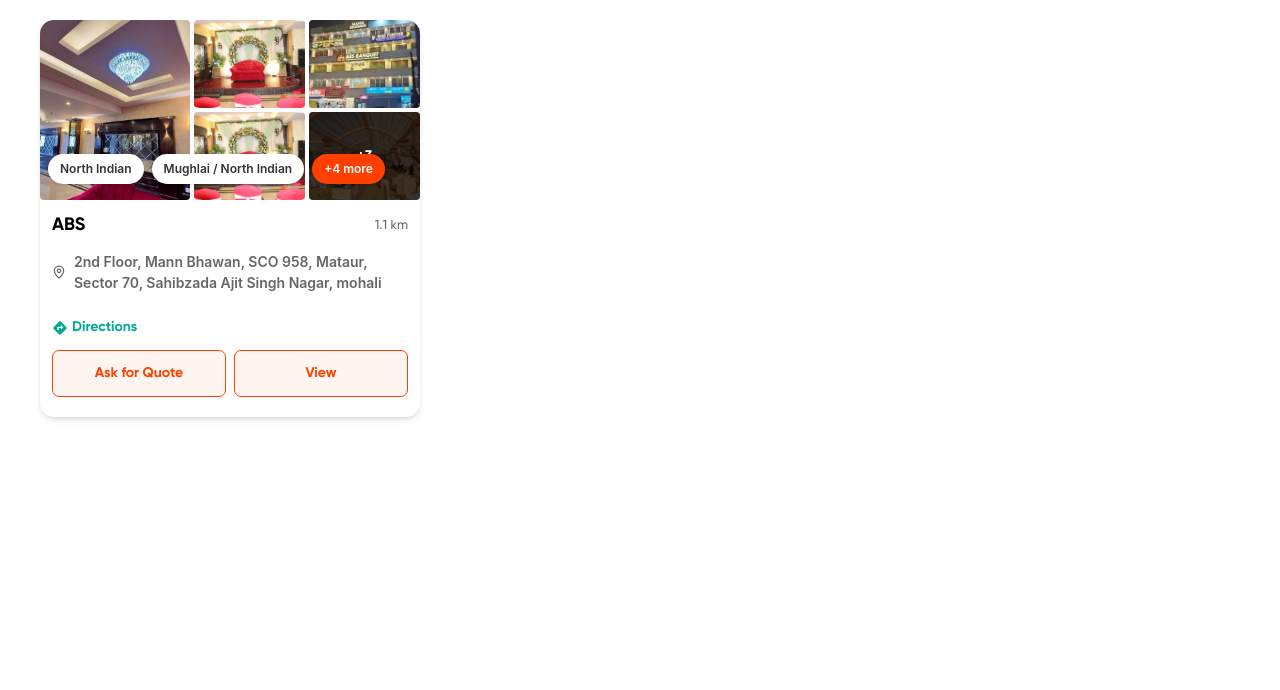
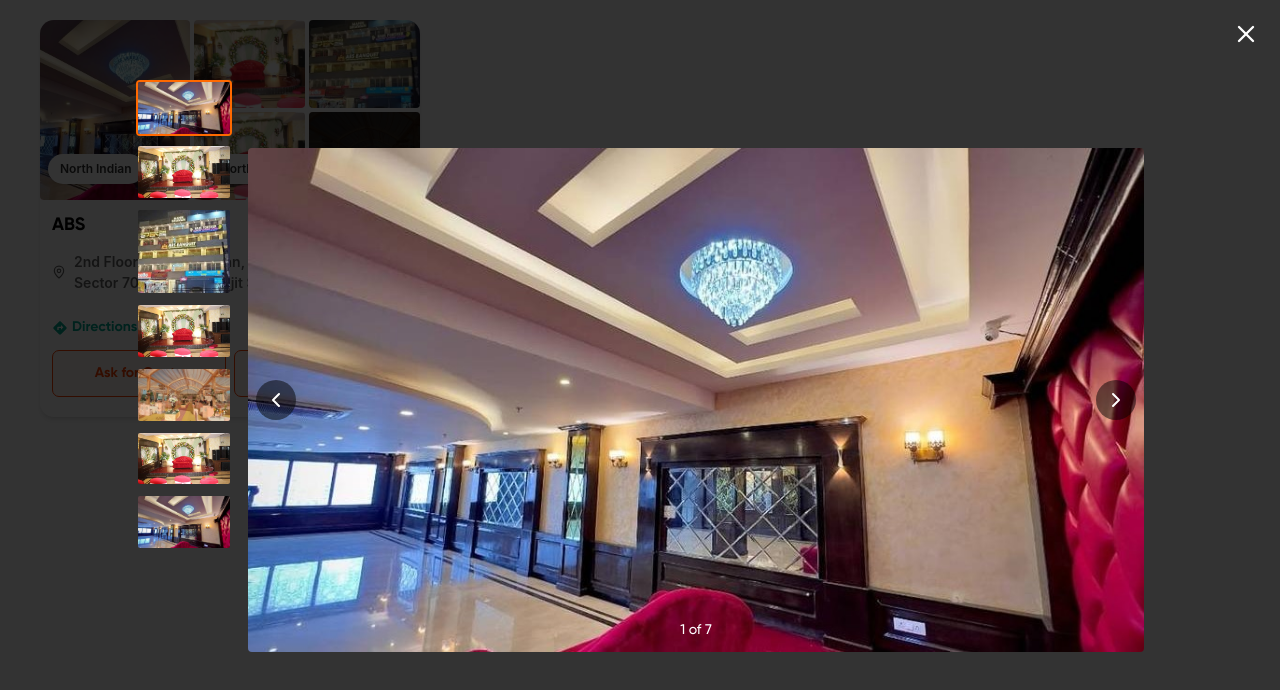
Before and after one commit to Prince5632/tracevenue-revamped, a React (Vite) app: page /quotation-card in a window 1280 px wide. Both pictures are taken after a click on the picture 115 px from the left and 110 px from the top of the page. Shown: the top 690 px of the page. Built offline with nearby package versions, Linux system fonts and the light colour scheme.

Commit message:
edited quotation-cards

```diff
--- /dev/null
+++ b/src/components/QuotationPageComponents/GalleryModal.jsx
@@ -0,0 +1,67 @@
+import { X, ChevronLeft, ChevronRight } from "lucide-react";
+
+const GalleryModal = ({ images, activeIndex, setActiveIndex, onClose }) => {
+  const prev = () =>
+    setActiveIndex((prev) => (prev === 0 ? images.length - 1 : prev - 1));
+
+  const next = () =>
+    setActiveIndex((prev) => (prev === images.length - 1 ? 0 : prev + 1));
+
+  return (
+    <div className="fixed inset-0 bg-black/80 z-50 flex items-center justify-center">
+
+      <button
+        onClick={onClose}
+        className="absolute top-5 right-5 text-white cursor-pointer"
+      >
+        <X size={28} />
+      </button>
+
+
+      <div className="w-24 h-[80%] overflow-y-auto flex flex-col gap-2 mr-4">
+        {images.map((img, i) => (
+          <img
+            key={i}
+            src={img}
+            onClick={() => setActiveIndex(i)}
+            className={`h-16 w-full object-cover rounded cursor-pointer border-2 ${
+              i === activeIndex
+                ? "border-orange-500"
+                : "border-transparent"
+            }`}
+          />
+        ))}
+      </div>
+
+
+      <div className="relative max-w-4xl w-full flex items-center justify-center">
+        <img
+          src={images[activeIndex]}
+          className="max-h-[80vh] w-full object-contain rounded"
+        />
+
+
+        <button
+          onClick={prev}
+          className="absolute left-2 text-white bg-black/50 p-2 rounded-full cursor-pointer"
+        >
+          <ChevronLeft />
+        </button>
+
+        <button
+          onClick={next}
+          className="absolute right-2 text-white bg-black/50 p-2 rounded-full cursor-pointer"
+        >
+          <ChevronRight />
+        </button>
+
+
+        <div className="absolute bottom-3 text-white text-sm">
+          {activeIndex + 1} of {images.length}
+        </div>
+      </div>
+    </div>
+  );
+};
+
+export default GalleryModal;
--- a/src/components/QuotationPageComponents/ImageSection.jsx
+++ b/src/components/QuotationPageComponents/ImageSection.jsx
@@ -1,17 +1,17 @@
 import { useState } from "react";
-import img1 from '../../assets/quotation-card/1.png';
-import img2 from '../../assets/quotation-card/2.png';
-import img3 from '../../assets/quotation-card/3.png';
-import img4 from '../../assets/quotation-card/4.png';
-import img5 from '../../assets/quotation-card/5.png';
-import img6 from '../../assets/quotation-card/6.png';
-import img7 from '../../assets/quotation-card/7.png';
+import img1 from "../../assets/quotation-card/1.png";
+import img2 from "../../assets/quotation-card/2.png";
+import img3 from "../../assets/quotation-card/3.png";
+import img4 from "../../assets/quotation-card/4.png";
+import img5 from "../../assets/quotation-card/5.png";
+import img6 from "../../assets/quotation-card/6.png";
+import img7 from "../../assets/quotation-card/7.png";
+import GalleryModal from "./GalleryModal";
 
 const ImageSection = () => {
   const [showAll, setShowAll] = useState(false);
   const [isGalleryOpen, setIsGalleryOpen] = useState(false);
   const [activeIndex, setActiveIndex] = useState(0);
-
 
   const images = [img1, img2, img3, img4, img5, img6, img7];
 
@@ -62,7 +62,7 @@ const [activeIndex, setActiveIndex] = useState(0);
         <img
           src={images[0]}
           alt="Media 0"
-          className="w-full !h-full object-cover"
+          className="w-full !h-full object-cover cursor-pointer hover:scale-110 transition-transform duration-300"
           onClick={() => {
             setActiveIndex(0);
             setIsGalleryOpen(true);
@@ -74,7 +74,7 @@ const [activeIndex, setActiveIndex] = useState(0);
         {images.slice(1, 5).map((img, index) => (
           <div
             key={index}
-            className="relative overflow-hidden rounded cursor-pointer"
+            className="relative overflow-hidden rounded cursor-pointer hover:scale-110 transition-transform duration-300"
             style={{
               width: "calc(50% - 0.125rem)",
               height: "calc(50% - 0.125rem)",
@@ -91,14 +91,28 @@ const [activeIndex, setActiveIndex] = useState(0);
             />
 
             {index === 3 && (
-              <div className="absolute inset-0 bg-black/75 flex items-center justify-center text-white font-bold text-sm">
+              <div className="absolute inset-0 bg-black/75 flex items-center justify-center text-white font-bold text-sm cursor-pointer"
+              onClick={() => {
+            setActiveIndex(0);
+            setIsGalleryOpen(true);
+          }}>
                 +3
               </div>
             )}
           </div>
         ))}
       </div>
+      {isGalleryOpen && (
+  <GalleryModal
+    images={images}
+    activeIndex={activeIndex}
+    setActiveIndex={setActiveIndex}
+    onClose={() => setIsGalleryOpen(false)}
+  />
+)}
+
     </div>
+
   );
 };
 
--- a/src/components/QuotationPageComponents/QuotationCard.jsx
+++ b/src/components/QuotationPageComponents/QuotationCard.jsx
@@ -1,10 +1,12 @@
-import img1 from '../../assets/quotation-card/1.png';
-import ImageSection from './ImageSection.jsx';
+import img1 from "../../assets/quotation-card/1.png";
+import ImageSection from "./ImageSection.jsx";
+import { quotations } from "../../data/quotations.js";
 
 const QuotationCard = () => {
-  return  (
+  return (
     <>
-    <div className=" w-full
+      <div
+        className=" w-full
       sm:w-[48%]
       lg:w-[380px]
       bg-white
@@ -12,42 +14,76 @@ const QuotationCard = () => {
       shadow-md
       overflow-hidden
       mt-5
-      cursor-pointer">
-
+      cursor-pointer"
+      >
+        {quotations.map((quotation) => (
+          <div key={quotation.id}>
             <ImageSection />
             <div className="p-3 flex justify-between items-center">
-        <p className='!text-black !text-[18px] font-bold hover:!text-[#ff4000]'>ABS </p>
-        <span className="text-[#666] text-[13px]">1.1 km</span>
+              <p className="!text-black !text-[18px] font-bold hover:!text-[#ff4000]">
+                {quotation.name}
+              </p>
+              <span className="text-[#666] text-[13px]">
+                {quotation.distance}
+              </span>
             </div>
 
-      <div className='px-3 flex items-center gap-2 mb-6'>
-        <span className='text-[#666] text-[14px] !font-semibold'>
-          <svg xmlns="http://www.w3.org/2000/svg" width="14" height="14" viewBox="0 0 24 24" fill="none" stroke="currentColor" stroke-width="2" stroke-linecap="round" stroke-linejoin="round" class="lucide lucide-map-pin info-icon" aria-hidden="true">
-          <path d="M20 10c0 4.993-5.539 10.193-7.399 11.799a1 1 0 0 1-1.202 0C9.539 20.193 4 14.993 4 10a8 8 0 0 1 16 0">
-            </path>
+            <div className="px-3 flex items-center gap-2 mb-6">
+              <span className="text-[#666] text-[14px] !font-semibold">
+                <svg
+                  xmlns="http://www.w3.org/2000/svg"
+                  width="14"
+                  height="14"
+                  viewBox="0 0 24 24"
+                  fill="none"
+                  stroke="currentColor"
+                  stroke-width="2"
+                  stroke-linecap="round"
+                  stroke-linejoin="round"
+                  class="lucide lucide-map-pin info-icon"
+                  aria-hidden="true"
+                >
+                  <path d="M20 10c0 4.993-5.539 10.193-7.399 11.799a1 1 0 0 1-1.202 0C9.539 20.193 4 14.993 4 10a8 8 0 0 1 16 0"></path>
                   <circle cx="12" cy="10" r="3"></circle>
                 </svg>
               </span>
 
-        <span className='text-[#666] text-[14px] !font-semibold'>2nd Floor, Mann Bhawan, SCO 958, Mataur, Sector 70, Sahibzada Ajit Singh Nagar, mohali</span>
+              <span className="text-[#666] text-[14px] !font-semibold">
+                {quotation.address}
+              </span>
             </div>
 
             <div className="px-3 flex items-center gap-1 hover:gap-1.5 cursor-pointer">
-
-        <svg className='!text-[#00a991]' stroke="currentColor" fill="currentColor" stroke-width="0" viewBox="0 0 24 24" height="16" width="16" xmlns="http://www.w3.org/2000/svg"><path fill="none" d="M0 0h24v24H0z"></path><path d="m21.41 10.59-7.99-8c-.78-.78-2.05-.78-2.83 0l-8.01 8c-.78.78-.78 2.05 0 2.83l8.01 8c.78.78 2.05.78 2.83 0l7.99-8c.79-.79.79-2.05 0-2.83zM13.5 14.5V12H10v3H8v-4c0-.55.45-1 1-1h4.5V7.5L17 11l-3.5 3.5z"></path></svg>
-        <p className='!text-[#00a991] font-bold'>Directions</p>
+              <svg
+                className="!text-[#00a991]"
+                stroke="currentColor"
+                fill="currentColor"
+                stroke-width="0"
+                viewBox="0 0 24 24"
+                height="16"
+                width="16"
+                xmlns="http://www.w3.org/2000/svg"
+              >
+                <path fill="none" d="M0 0h24v24H0z"></path>
+                <path d="m21.41 10.59-7.99-8c-.78-.78-2.05-.78-2.83 0l-8.01 8c-.78.78-.78 2.05 0 2.83l8.01 8c.78.78 2.05.78 2.83 0l7.99-8c.79-.79.79-2.05 0-2.83zM13.5 14.5V12H10v3H8v-4c0-.55.45-1 1-1h4.5V7.5L17 11l-3.5 3.5z"></path>
+              </svg>
+              <p className="!text-[#00a991] font-bold">Directions</p>
             </div>
 
-      <div className='flex items-center p-3 justify-between mb-2 gap-2 h-auto w-full'>
+            <div className="flex items-center p-3 justify-between mb-2 gap-2 h-auto w-full">
+              <button className="bg-[#fff5f0] border border-[#ff4000] text-[#ff4000] px-3 py-3 !rounded-[7px] !text-[14px] w-full  !font-bold hover:bg-[#ff4000] hover:text-white cursor-pointer">
+                Ask for Quote
+              </button>
 
-        <button className='bg-[#fff5f0] border border-[#ff4000] text-[#ff4000] px-3 py-3 !rounded-[7px] !text-[14px] w-full  !font-bold hover:bg-[#ff4000] hover:text-white cursor-pointer'>Ask for Quote</button>
-
-        <button className='bg-[#fff5f0] border border-[#ff4000] text-[#ff4000] px-3 py-3 !rounded-[7px] !text-[14px] w-full  !font-bold hover:bg-[#ff4000] hover:text-white cursor-pointer'>View</button>
+              <button className="bg-[#fff5f0] border border-[#ff4000] text-[#ff4000] px-3 py-3 !rounded-[7px] !text-[14px] w-full  !font-bold hover:bg-[#ff4000] hover:text-white cursor-pointer">
+                View
+              </button>
             </div>
-
+          </div>
+        ))}
       </div>
     </>
-  )
-}
+  );
+};
 
 export default QuotationCard;
--- /dev/null
+++ b/src/data/quotations.js
@@ -0,0 +1,9 @@
+export const quotations = [
+  {
+    id: 1,
+    name: "ABS",
+    distance: "1.1 km",
+    address: "2nd Floor, Mann Bhawan, SCO 958, Mataur, Sector 70, Sahibzada Ajit Singh Nagar, mohali",
+    cuisines: ["North Indian", "Mughlai / North Indian", "Asian / Chinese",  "Indo-Chinese", "Indian", "American"],
+  },
+]
```
Lines whose indentation alone changed are shown as unchanged.
